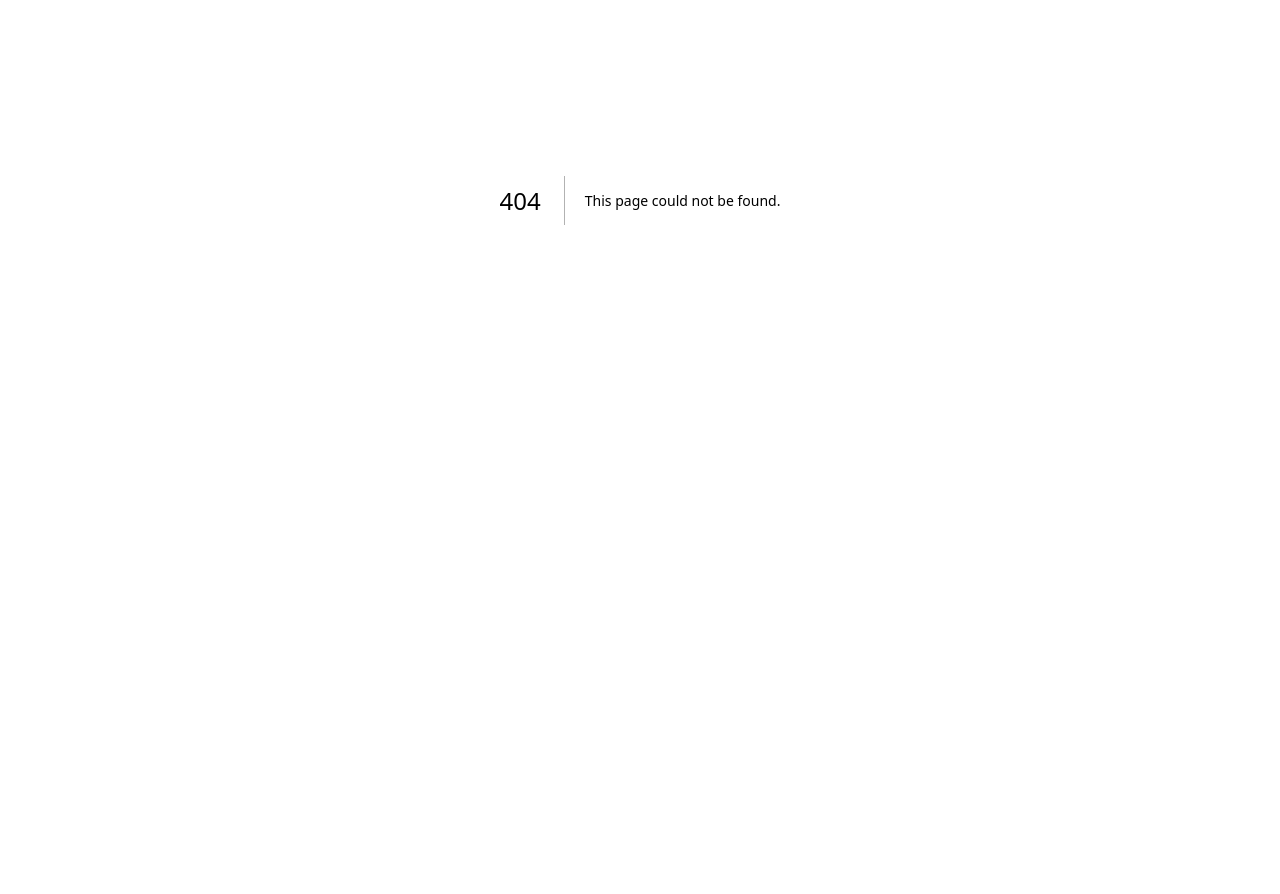
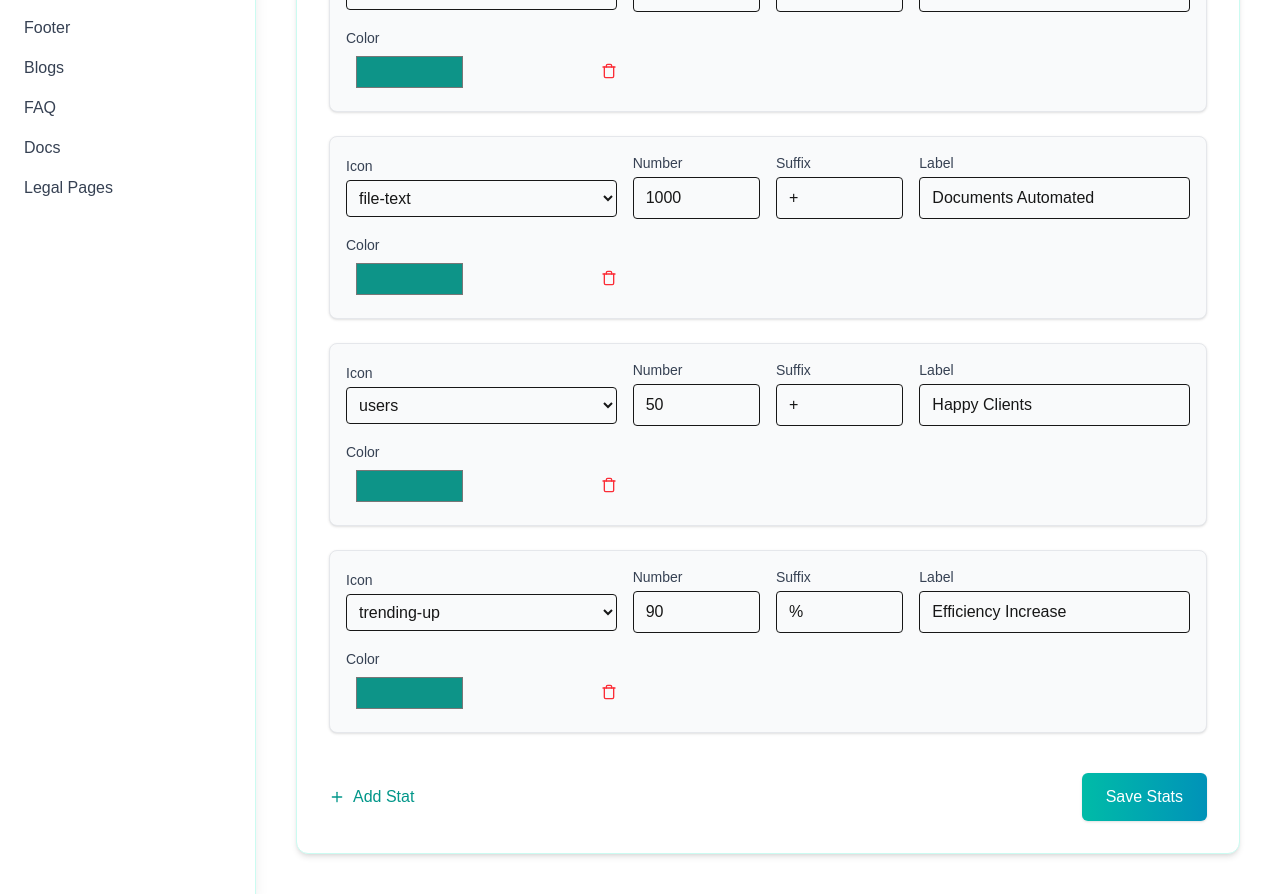
Before and after one commit to Narsimha1729/cmplai-adv, a Next.js app: page /admin/stats in a window 1280 px wide. Before the commit this address had no page. Shown: the part 200-1094 px from the top of the page. Before the commit the page ends 800 px from the top, so only its background shows below. Built offline with nearby package versions, Linux system fonts and the light colour scheme.

Commit message:
Finished

```diff
--- /dev/null
+++ b/app/admin/stats/page.jsx
@@ -0,0 +1,144 @@
+"use client";
+
+import { useState } from "react";
+import { Plus, Trash } from "lucide-react";
+
+const defaultStat = {
+  icon: "clock", // key for now, will map to Lucide icon
+  value: 0,
+  suffix: "%",
+  label: "New Stat",
+  color: "#0d9488",
+};
+
+const ICON_OPTIONS = ["clock", "file-text", "users", "trending-up"];
+
+export default function StatsEditor() {
+  const [stats, setStats] = useState([
+    { icon: "clock", value: 70, suffix: "%", label: "Time Reduction", color: "#0d9488" },
+    { icon: "file-text", value: 1000, suffix: "+", label: "Documents Automated", color: "#0d9488" },
+    { icon: "users", value: 50, suffix: "+", label: "Happy Clients", color: "#0d9488" },
+    { icon: "trending-up", value: 90, suffix: "%", label: "Efficiency Increase", color: "#0d9488" },
+  ]);
+
+  const handleChange = (index, field, value) => {
+    const updated = [...stats];
+    updated[index][field] = value;
+    setStats(updated);
+  };
+
+  const handleAdd = () => {
+    setStats([...stats, { ...defaultStat }]);
+  };
+
+  const handleRemove = (index) => {
+    const updated = [...stats];
+    updated.splice(index, 1);
+    setStats(updated);
+  };
+
+  const handleSave = () => {
+    alert("Stats saved! (Demo only)");
+    console.log(stats);
+    // Here you would POST the data to your API
+  };
+
+  return (
+    <div className="max-w-6xl mx-auto bg-white p-8 rounded-xl shadow-md border border-teal-100">
+      <h2 className="text-2xl font-bold text-teal-600 mb-6">Stats Section Editor</h2>
+
+      <div className="space-y-6">
+        {stats.map((stat, index) => (
+          <div
+            key={index}
+            className="grid grid-cols-1 md:grid-cols-6 gap-4 items-center border border-gray-200 p-4 rounded-lg shadow-sm bg-gray-50"
+          >
+            {/* Icon */}
+            <div className="col-span-2">
+              <label className="block text-sm font-medium text-gray-700">Icon</label>
+              <select
+                value={stat.icon}
+                onChange={(e) => handleChange(index, "icon", e.target.value)}
+                className="w-full mt-1 px-2 py-2 border rounded"
+              >
+                {ICON_OPTIONS.map((icon) => (
+                  <option key={icon} value={icon}>
+                    {icon}
+                  </option>
+                ))}
+              </select>
+            </div>
+
+            {/* Value */}
+            <div>
+              <label className="block text-sm font-medium text-gray-700">Number</label>
+              <input
+                type="number"
+                value={stat.value}
+                onChange={(e) => handleChange(index, "value", e.target.value)}
+                className="w-full px-3 py-2 border rounded mt-1"
+              />
+            </div>
+
+            {/* Suffix */}
+            <div>
+              <label className="block text-sm font-medium text-gray-700">Suffix</label>
+              <input
+                type="text"
+                value={stat.suffix}
+                onChange={(e) => handleChange(index, "suffix", e.target.value)}
+                className="w-full px-3 py-2 border rounded mt-1"
+              />
+            </div>
+
+            {/* Label */}
+            <div className="col-span-2">
+              <label className="block text-sm font-medium text-gray-700">Label</label>
+              <input
+                type="text"
+                value={stat.label}
+                onChange={(e) => handleChange(index, "label", e.target.value)}
+                className="w-full px-3 py-2 border rounded mt-1"
+              />
+            </div>
+
+            {/* Color Picker */}
+            <div>
+              <label className="block text-sm font-medium text-gray-700">Color</label>
+              <input
+                type="color"
+                value={stat.color}
+                onChange={(e) => handleChange(index, "color", e.target.value)}
+                className="w-full h-10 px-2 mt-1"
+              />
+            </div>
+
+            {/* Delete Button */}
+            <div className="mt-6 text-right">
+              <button type="button" onClick={() => handleRemove(index)}>
+                <Trash className="w-4 h-4 text-red-500" />
+              </button>
+            </div>
+          </div>
+        ))}
+      </div>
+
+      {/* Add + Save */}
+      <div className="flex justify-between items-center mt-10">
+        <button
+          onClick={handleAdd}
+          type="button"
+          className="flex items-center gap-2 text-teal-600 hover:underline"
+        >
+          <Plus className="w-4 h-4" /> Add Stat
+        </button>
+        <button
+          onClick={handleSave}
+          className="bg-gradient-to-r from-teal-500 to-cyan-600 text-white px-6 py-3 rounded-md shadow hover:opacity-90"
+        >
+          Save Stats
+        </button>
+      </div>
+    </div>
+  );
+}
```
